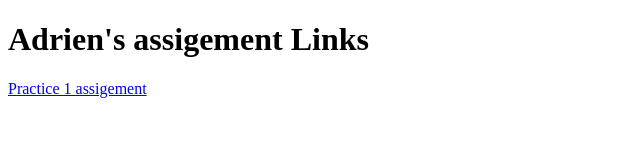
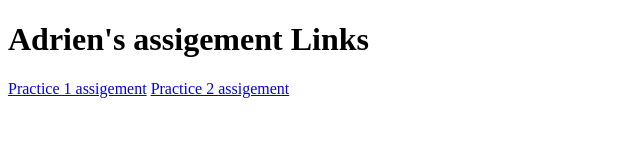
Before and after one commit to CabTheLegend/Javascript-Domains, a plain HTML site: page index.html in a window 1280 px wide. Shown: the whole page, without its empty margins (0-640 px from the left). Drawn offline with Linux system fonts and the light colour scheme.

Commit message:
Update index.html

```diff
--- a/index.html
+++ b/index.html
@@ -1,11 +1,12 @@
 <!DOCTYPE html>
 <html lang="en">
     <head>
-        <title>Adrien's Java Domain</title>
+        <title>Adrien's Java assigement</title>
         <meta charset="utf-8">
     </head>
     <body>
         <h1>Adrien's assigement Links</h1>
         <a href="Practice 1/index.html">Practice 1 assigement</a>
+        <a href="Practice 2/index.html">Practice 2 assigement</a>
     </body>
 </html>
```
